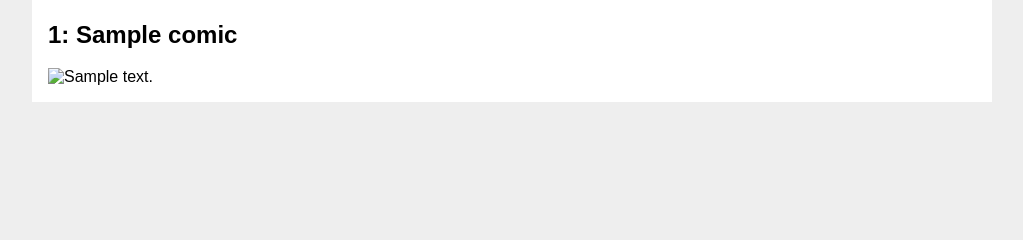
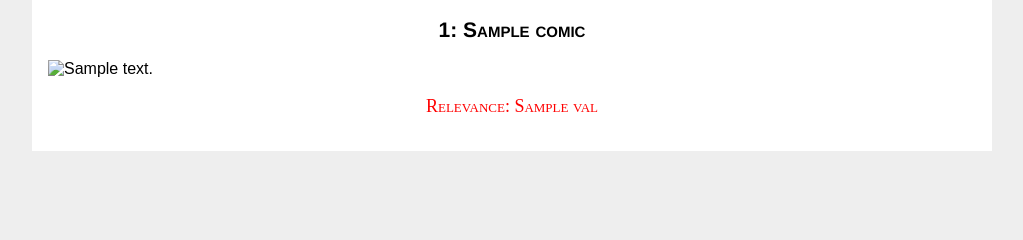
Before and after one commit to aeternalis1/Relevant-XKCD, a Flask app: template rxkcd/templates/search.html in a window 1280 px wide. Shown: the part 196-436 px from the top of the page, without its empty margins (128-1151 px from the left). Run offline with Flask 2, Linux system fonts and the light colour scheme; the template is opened without the code that fills it: most values are stand-ins (such as "Sample title", 1, 10 or a date in 2020).

Commit message:
updated display

```diff
--- a/rxkcd/processor.py
+++ b/rxkcd/processor.py
@@ -66,4 +66,4 @@ def get_related_comics(keywords):
 
 	res = sorted([[res[comic_id], comic_id] for comic_id in res], reverse=True)
 
-	return [x[1] for x in res][:min(len(res), 20)]
+	return [x[1] for x in res][:min(20,len(res))]
--- a/rxkcd/scraper.py
+++ b/rxkcd/scraper.py
@@ -128,7 +128,7 @@ def scrape_pages():
 			continue
 
 	for word in wordbank:
-		wordbank[word] = sorted(wordbank[word], reverse = True)
+		wordbank[word] = sorted(wordbank[word], reverse = True)[:min(20,len(wordbank[word]))]
 
 	update_wordbank_many(wordbank)
 	update_comics_many(comics)
@@ -143,6 +143,7 @@ def add_titles():
 	for i in range(1, num_xkcd+1):
 		update_title(i, get_title(i))
 
-
+'''
 if __name__ == "__main__":
 	print(get_ttext(1))
+'''
--- a/rxkcd/static/style.css
+++ b/rxkcd/static/style.css
@@ -1,6 +1,8 @@
 html { font-family: sans-serif; background: #eee; padding: 1rem; }
 body { max-width: 960px; margin: 0 auto; background: white; }
 h1 { font-family: serif; color: #377ba8; margin: 1rem 0; }
+h2 { font-family: Lucida,Helvetica,sans-serif; font-variant: small-caps; }
+h3 { font-family: serif; color: #ff0000; font-variant: small-caps;}
 a { color: #377ba8; }
 hr { border: none; border-top: 1px solid lightgray; }
 nav { background: lightgray; display: flex; align-items: center; padding: 0 0.5rem; }
@@ -12,15 +14,30 @@ nav ul li a, nav ul li span, header .action { display: block; padding: 0.5rem; }
 .content > header { border-bottom: 1px solid lightgray; display: flex; align-items: flex-end; }
 .content > header h1 { flex: auto; margin: 1rem 0 0.25rem 0; }
 .flash { margin: 1em 0; padding: 1em; background: #cae6f6; border: 1px solid #377ba8; }
-.post > header { display: flex; align-items: flex-end; font-size: 0.85em; }
-.post > header > div:first-of-type { flex: auto; }
-.post > header h1 { font-size: 1.5em; margin-bottom: 0; }
-.post .about { color: slategray; font-style: italic; }
-.post .body { white-space: pre-line; }
+.comic > header { display: flex; align-items: flex-end; font-size: 0.85em; }
+.comic > header > div:first-of-type { flex: auto; }
+.comic > header h1 { font-size: 1.5em; margin-bottom: 0; }
+.comic .about { color: slategray; font-style: italic; }
+.comic .body { white-space: pre-line; }
 .content:last-child { margin-bottom: 0; }
 .content form { margin: 1em 0; display: flex; flex-direction: column; }
 .content label { font-weight: bold; margin-bottom: 0.5em; }
 .content input, .content textarea { margin-bottom: 1em; }
 .content textarea { min-height: 12em; resize: vertical; }
+.center {
+  display: block;
+  margin-left: auto;
+  margin-right: auto;
+}
 input.danger { color: #cc2f2e; }
 input[type=submit] { align-self: start; min-width: 10em; }
+
+#ctitle{
+    font-size: 21px;
+    font-weight: 800;
+}
+
+#rel{
+    font-size: 18px;
+    font-weight: 500;
+}
--- a/rxkcd/templates/search.html
+++ b/rxkcd/templates/search.html
@@ -12,9 +12,10 @@
 	</form>
 	<h1> Search results for: {{query}}</h1>
 	{% for comic in comics %}
-		<article class="post">
-			<h2> {{comic['id']}}: {{comic['title']}} </h2>
-			<img src="{{comic['url']}}" title="{{comic['title_text']}}">
+		<article class="comic">
+			<h2 id="ctitle" align="center"> {{comic['id']}}: {{comic['title']}} </h2>
+			<img src="{{comic['url']}}" title="{{comic['title_text']}}" class="center">
+			<h3 id="rel" align="center"> Relevance: {{comic['val']}} </h3>
 		</article>
 		{% if not loop.last %}
 			<hr>
```
Also changed, not shown: rxkcd/search.py (+6 -1 lines), rxkcd/update_db.py (+15 -6 lines).
